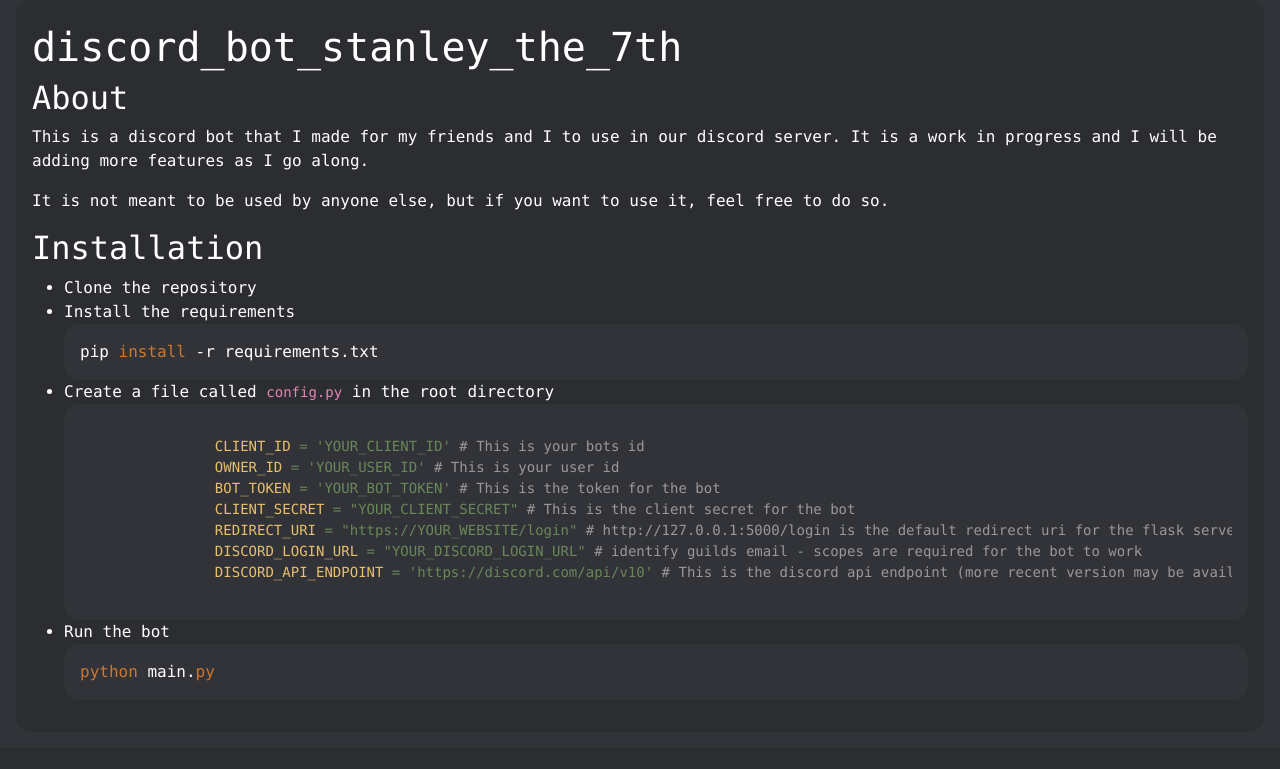
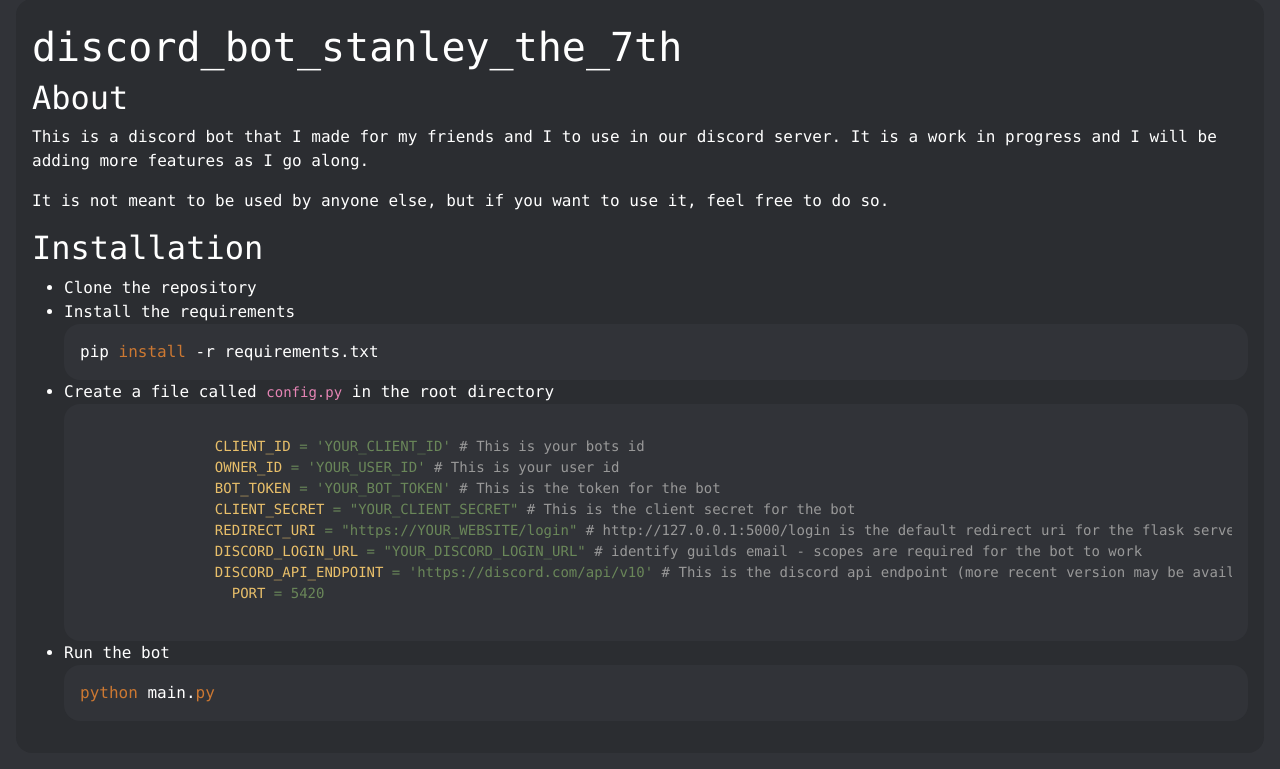
Before and after one commit to Tomer27cz/nicholas_the_7th, a Flask app: page /about in a window 1280 px wide. Shown: the part 76-845 px from the top of the page. Before the commit the page ends 757 px from the top, so only its background shows below. Run offline with Flask 3, Linux system fonts and the light colour scheme.

Commit message:
Update about.html

```diff
--- a/templates/nav/about.html
+++ b/templates/nav/about.html
@@ -26,6 +26,7 @@
                 <span class="hljs-attr">REDIRECT_URI</span> = <span class="hljs-string">"https://YOUR_WEBSITE/login"</span> <span class="hljs-comment"># http://127.0.0.1:5000/login is the default redirect uri for the flask server</span>
                 <span class="hljs-attr">DISCORD_LOGIN_URL</span> = <span class="hljs-string">"YOUR_DISCORD_LOGIN_URL"</span> <span class="hljs-comment"># identify guilds email - scopes are required for the bot to work</span>
                 <span class="hljs-attr">DISCORD_API_ENDPOINT</span> = 'https://discord.com/api/v10' <span class="hljs-comment"># This is the discord api endpoint (more recent version may be available)</span>
+                  <span class="hljs-attr">PORT</span> = 5420
               </pre>
             </div>
           </li>
```
